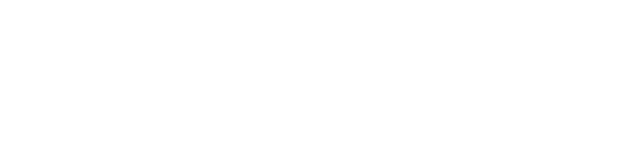
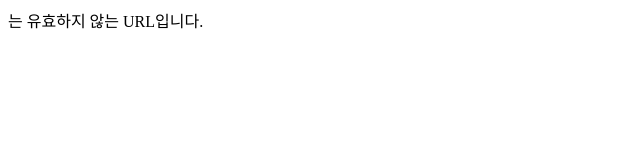
Before and after one commit to chitenshi/auto_redirect, a plain HTML site: page index.html in a window 1280 px wide. Shown: the whole page, without its empty margins (0-640 px from the left). Drawn offline with Linux system fonts and the light colour scheme.

Commit message:
Update index.htmlbugfix

```diff
--- a/index.html
+++ b/index.html
@@ -6,10 +6,10 @@
             try {
                 const url = new URL(hash);
                 location.replace(hash);
-            } catch (error) {
-                document.onload = function(){
+            } catch (e) {
+                window.addEventListener('load',function(){
                     document.body.append(hash + " 는 유효하지 않는 URL입니다.");
-                }
+                })
             }
         </script>
     </head>
```
